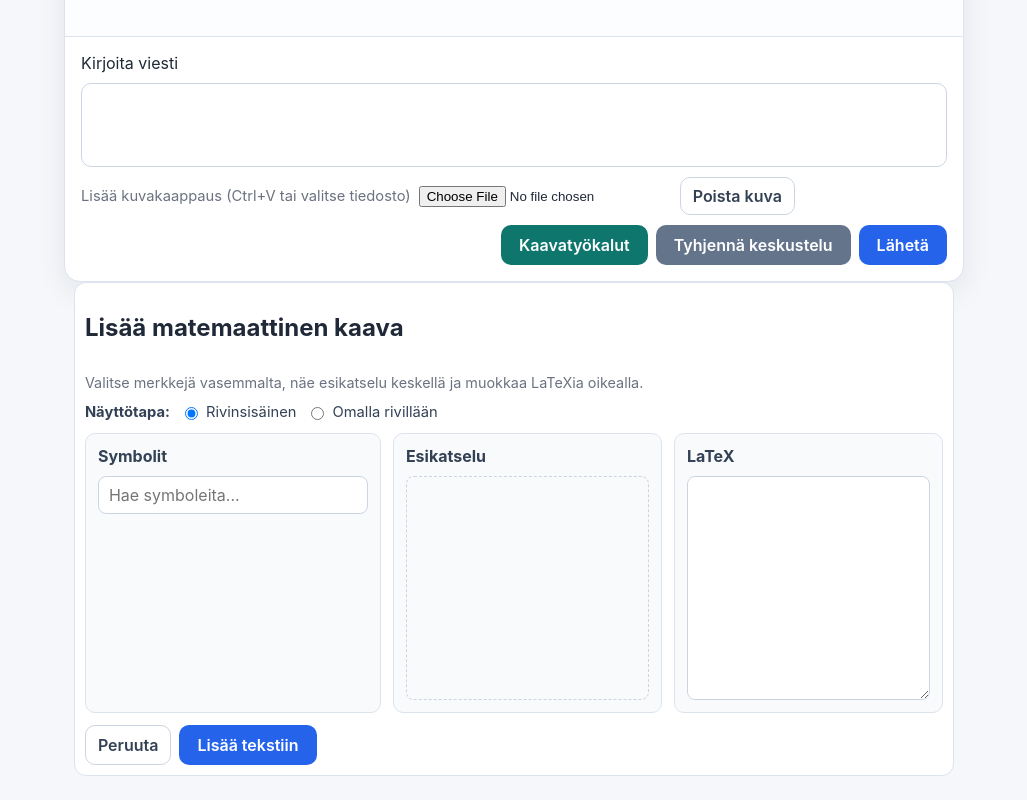
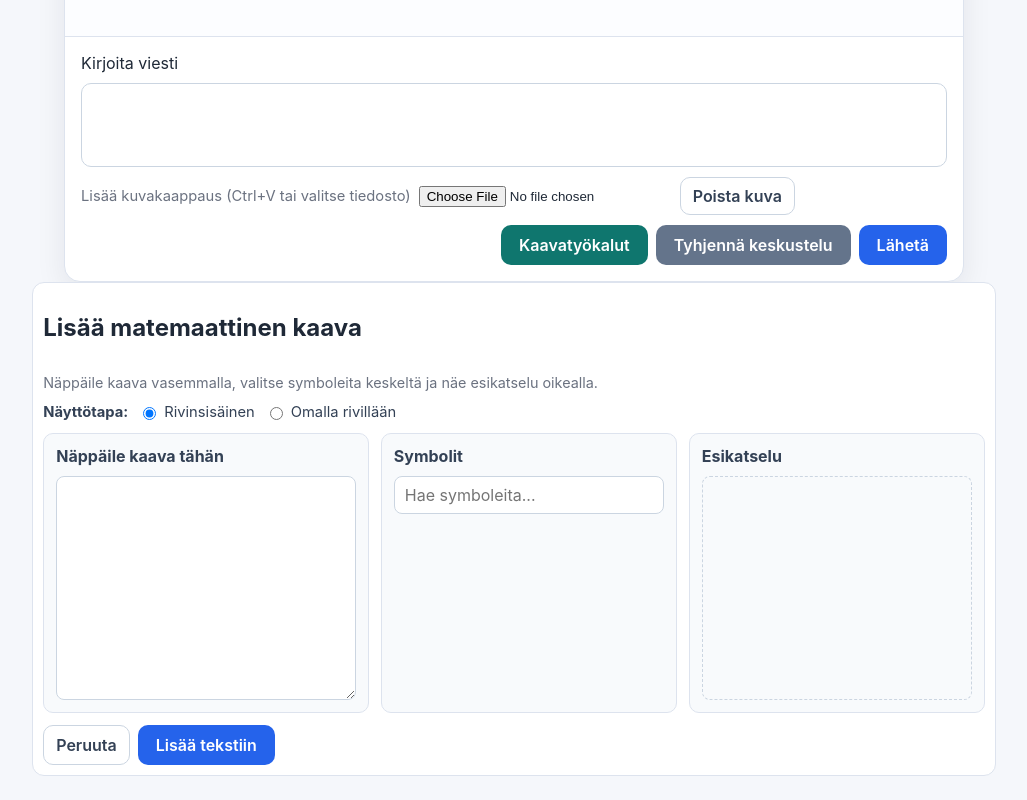
Before and after one commit to MythoFlux/AI-widget, a plain HTML site: page index.html in a window 1280 px wide. Shown: the part 448-1248 px from the top of the page, without its empty margins (126-1153 px from the left). Drawn offline with nearby package versions, Linux system fonts and the light colour scheme.

Commit message:
Reorder math editor input panel

```diff
--- a/index.html
+++ b/index.html
@@ -42,13 +42,17 @@
   <section id="math-editor-modal" class="math-editor-modal" aria-labelledby="math-editor-title">
     <div class="math-editor-panel">
       <h2 id="math-editor-title">Lisää matemaattinen kaava</h2>
-      <p class="math-editor-help">Valitse merkkejä vasemmalta, näe esikatselu keskellä ja muokkaa LaTeXia oikealla.</p>
+      <p class="math-editor-help">Näppäile kaava vasemmalla, valitse symboleita keskeltä ja näe esikatselu oikealla.</p>
       <div class="math-mode-toggle">
         <strong>Näyttötapa:</strong>
         <label><input type="radio" name="math-mode" value="inline" checked /> Rivinsisäinen</label>
         <label><input type="radio" name="math-mode" value="display" /> Omalla rivillään</label>
       </div>
       <div class="math-editor-layout">
+        <section class="math-pane" aria-label="LaTeX-koodi">
+          <h3>Näppäile kaava tähän</h3>
+          <textarea id="math-latex-output" class="math-latex-output" spellcheck="false" aria-label="LaTeX-koodi"></textarea>
+        </section>
         <section class="math-pane" aria-label="Symbolipaneeli">
           <h3>Symbolit</h3>
           <input id="math-symbol-search" class="symbol-search" type="search" placeholder="Hae symboleita..." />
@@ -57,10 +61,6 @@
         <section class="math-pane" aria-label="Esikatselu">
           <h3>Esikatselu</h3>
           <div id="math-preview-render" class="math-preview-render" aria-live="polite"></div>
-        </section>
-        <section class="math-pane" aria-label="LaTeX-koodi">
-          <h3>LaTeX</h3>
-          <textarea id="math-latex-output" class="math-latex-output" spellcheck="false" aria-label="LaTeX-koodi"></textarea>
         </section>
       </div>
       <div class="button-group">
```
